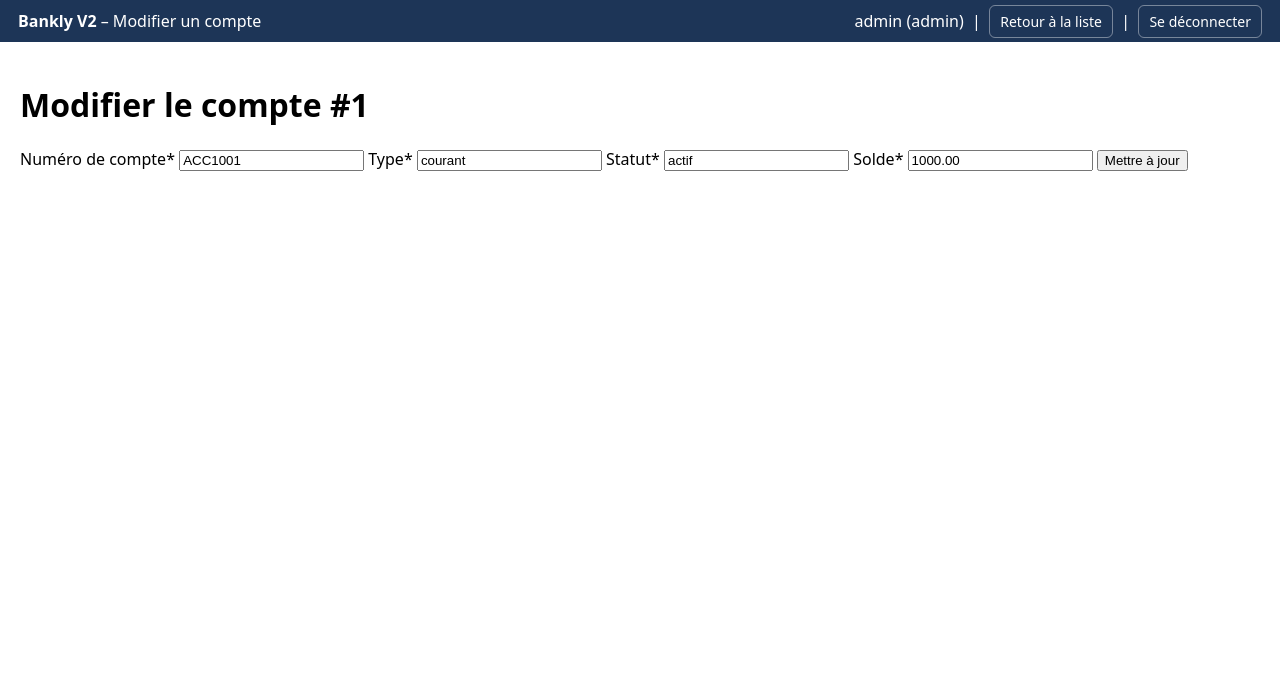
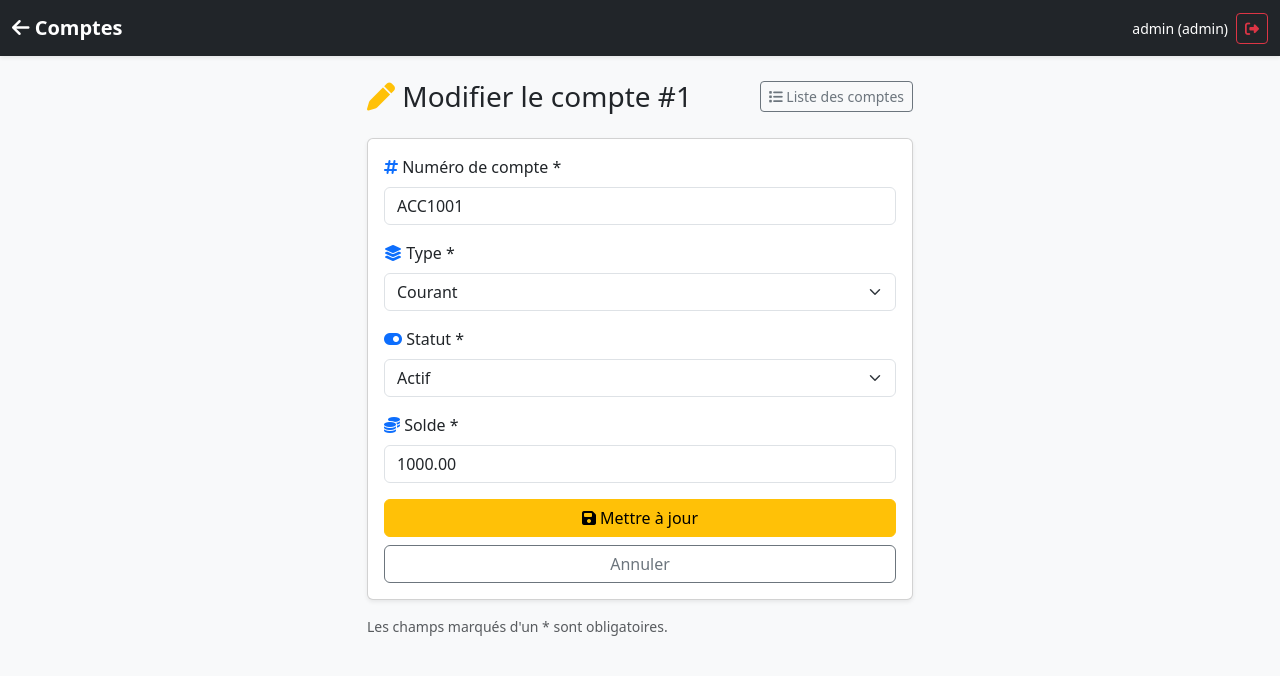
Before and after one commit to yaakoub0tair/Bankly-V2, a PHP site: page /accounts/edit_account.php?id=1 in a window 1280 px wide. Shown: the top 676 px of the page. Run offline with PHP 8.4, Linux system fonts and the light colour scheme; a user stored in the database is signed in; data comes from the database, SQL or seed files in the repository.

Commit message:
feat(accounts): edit account with Bootstrap 5

```diff
--- a/accounts/edit_account.php
+++ b/accounts/edit_account.php
@@ -55,7 +55,7 @@ if ($_SERVER['REQUEST_METHOD'] === 'POST') {
             ':id'             => $id,
         ]);
 
-        header('Location: list_accounts.php');
+        header('Location: list_accounts.php?success=updated');
         exit();
     }
 }
@@ -64,61 +64,128 @@ if ($_SERVER['REQUEST_METHOD'] === 'POST') {
 <html lang="fr">
 <head>
     <meta charset="UTF-8">
+    <meta name="viewport" content="width=device-width, initial-scale=1.0">
     <title>Modifier un compte - Bankly V2</title>
-    <link rel="stylesheet" href="../public/css/dashboard.css">
+    <link href="https://cdn.jsdelivr.net/npm/bootstrap@5.3.0/dist/css/bootstrap.min.css" rel="stylesheet">
+    <link rel="stylesheet"
+          href="https://cdnjs.cloudflare.com/ajax/libs/font-awesome/6.4.0/css/all.min.css">
 </head>
-<body>
-    <div class="topbar">
-        <div class="left">
-            <strong>Bankly V2</strong> – Modifier un compte
-        </div>
-        <div class="right">
-            <?php echo htmlspecialchars($username); ?> (<?php echo htmlspecialchars($role); ?>)
-            &nbsp;|&nbsp;
-            <a href="list_accounts.php">Retour à la liste</a>
-            &nbsp;|&nbsp;
-            <a href="../logout.php">Se déconnecter</a>
+<body class="bg-light">
+
+<nav class="navbar navbar-dark bg-dark sticky-top shadow-sm">
+    <div class="container-fluid">
+        <a class="navbar-brand fw-bold" href="list_accounts.php">
+            <i class="fas fa-arrow-left"></i> Comptes
+        </a>
+        <div class="d-flex align-items-center gap-2">
+            <small class="text-white">
+                <?= htmlspecialchars($username) ?> (<?= htmlspecialchars($role) ?>)
+            </small>
+            <a href="../auth/logout.php" class="btn btn-outline-danger btn-sm">
+                <i class="fas fa-sign-out-alt"></i>
+            </a>
         </div>
     </div>
+</nav>
 
-    <main>
-        <h1>Modifier le compte #<?php echo htmlspecialchars($id); ?></h1>
+<div class="container py-4">
+    <div class="row justify-content-center">
+        <div class="col-lg-6">
 
-        <?php if (!empty($errors)): ?>
-            <div class="alert-error">
-                <?php foreach ($errors as $e): ?>
-                    <p><?php echo htmlspecialchars($e); ?></p>
-                <?php endforeach; ?>
+            <div class="d-flex justify-content-between align-items-center mb-4">
+                <h1 class="h3 m-0">
+                    <i class="fas fa-pen text-warning"></i>
+                    Modifier le compte #<?= htmlspecialchars($id) ?>
+                </h1>
+                <a href="list_accounts.php" class="btn btn-outline-secondary btn-sm">
+                    <i class="fas fa-list"></i> Liste des comptes
+                </a>
             </div>
-        <?php endif; ?>
 
-        <form method="post" class="form-basic">
-            <label>
-                Numéro de compte*
-                <input type="text" name="account_number"
-                       value="<?php echo htmlspecialchars($account_number); ?>">
-            </label>
+            <?php if (!empty($errors)): ?>
+                <div class="alert alert-danger alert-dismissible fade show" role="alert">
+                    <h6 class="alert-heading">
+                        <i class="fas fa-triangle-exclamation"></i> Erreurs :
+                    </h6>
+                    <ul class="mb-0">
+                        <?php foreach ($errors as $e): ?>
+                            <li><?= htmlspecialchars($e) ?></li>
+                        <?php endforeach; ?>
+                    </ul>
+                    <button type="button" class="btn-close" data-bs-dismiss="alert"></button>
+                </div>
+            <?php endif; ?>
 
-            <label>
-                Type*
-                <input type="text" name="type"
-                       value="<?php echo htmlspecialchars($type); ?>">
-            </label>
+            <div class="card shadow-sm">
+                <div class="card-body">
+                    <form method="post" novalidate>
 
-            <label>
-                Statut*
-                <input type="text" name="status"
-                       value="<?php echo htmlspecialchars($status); ?>">
-            </label>
+                        <div class="mb-3">
+                            <label class="form-label">
+                                <i class="fas fa-hashtag text-primary"></i> Numéro de compte *
+                            </label>
+                            <input type="text"
+                                   name="account_number"
+                                   class="form-control"
+                                   value="<?= htmlspecialchars($account_number) ?>"
+                                   required>
+                        </div>
 
-            <label>
-                Solde*
-                <input type="text" name="balance"
-                       value="<?php echo htmlspecialchars($balance); ?>">
-            </label>
+                        <div class="mb-3">
+                            <label class="form-label">
+                                <i class="fas fa-layer-group text-primary"></i> Type *
+                            </label>
+                            <select name="type" class="form-select" required>
+                                <option value="">-- Choisir --</option>
+                                <option value="courant" <?= $type === 'courant' ? 'selected' : '' ?>>Courant</option>
+                                <option value="epargne" <?= $type === 'epargne' ? 'selected' : '' ?>>Épargne</option>
+                            </select>
+                        </div>
 
-            <button type="submit" class="btn-primary">Mettre à jour</button>
-        </form>
-    </main>
+                        <div class="mb-3">
+                            <label class="form-label">
+                                <i class="fas fa-toggle-on text-primary"></i> Statut *
+                            </label>
+                            <select name="status" class="form-select" required>
+                                <option value="">-- Choisir --</option>
+                                <option value="actif" <?= $status === 'actif' ? 'selected' : '' ?>>Actif</option>
+                                <option value="suspendu" <?= $status === 'suspendu' ? 'selected' : '' ?>>Suspendu</option>
+                                <option value="ferme" <?= $status === 'ferme' ? 'selected' : '' ?>>Fermé</option>
+                            </select>
+                        </div>
+
+                        <div class="mb-3">
+                            <label class="form-label">
+                                <i class="fas fa-coins text-primary"></i> Solde *
+                            </label>
+                            <input type="number"
+                                   step="0.01"
+                                   name="balance"
+                                   class="form-control"
+                                   value="<?= htmlspecialchars($balance) ?>"
+                                   required>
+                        </div>
+
+                        <div class="d-grid gap-2">
+                            <button type="submit" class="btn btn-warning">
+                                <i class="fas fa-save"></i> Mettre à jour
+                            </button>
+                            <a href="list_accounts.php" class="btn btn-outline-secondary">
+                                Annuler
+                            </a>
+                        </div>
+
+                    </form>
+                </div>
+            </div>
+
+            <p class="text-muted small mt-3">
+                Les champs marqués d'un * sont obligatoires.
+            </p>
+        </div>
+    </div>
+</div>
+
+<script src="https://cdn.jsdelivr.net/npm/bootstrap@5.3.0/dist/js/bootstrap.bundle.min.js"></script>
 </body>
 </html>
```
